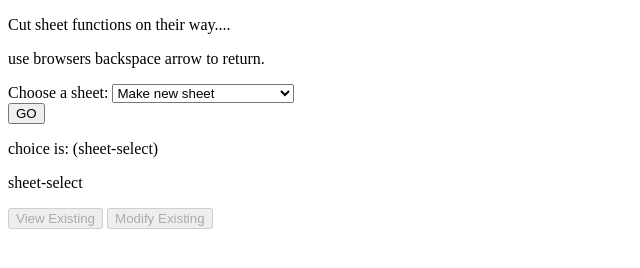
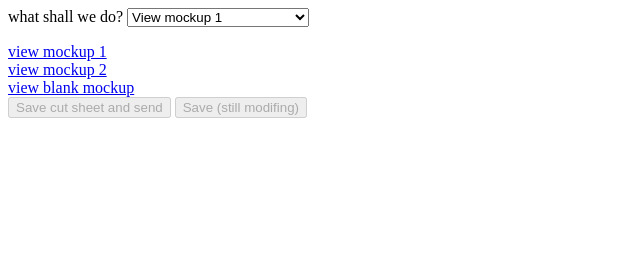
Before and after one commit to WilliamTreat/cut_sheet_builder, a plain HTML site: page cutsheetview.html in a window 1280 px wide. Shown: the whole page, without its empty margins (0-640 px from the left). Drawn offline with Linux system fonts and the light colour scheme.

Commit message:
hard code cut sheet view options

```diff
--- a/cutsheetview.html
+++ b/cutsheetview.html
@@ -10,43 +10,56 @@
 
 <body>
 
-    <p>Cut sheet functions on their way....</p>
-    <p>use browsers backspace arrow to return.</p>
+    <form>
 
-    <form action="viewchoice.html" method="GET">
+        <label for="sheet-select">what shall we do?</label>
 
-        <label for="sheet-select">Choose a sheet:</label>
-
-            <select id="sheet-select" name="choice">
-                <option value="make">Make new sheet</option>
-                <option value="view">View existing sheet</option>
-                <option value="copy">Copy existing sheet to new</option>
-                <option value="modify">Modify existing sheet</option>
+            <select id="sheet-select" onchange="show_selection()" name="choice">
+                <option disabled value="make">Make new sheet</option>
+                <option disabled value="view">View existing sheet</option>
+                <option disabled value="copy">Copy existing sheet to new</option>
+                <option disabled value="modify">Modify existing sheet</option>
                 <option value="m1">View mockup 1</option>
                 <option value="m2">View mockup 2</option>
                 <option value="mb">View mockup blank</option>
             </select>
 
+            <p></p>
+
+            <p id="selection"></p>
+
+            <script>
+                function show_selection() {
+                    var x = document.getElementById("sheet-select").value;
+                    document.getElementById("selection").innerHTML = "Choice was " + x; }
+            </script>
+
+            <!-- will use JS, if-then, later to select -->
+
             <div>
-                <button>GO</button>
+                <a href="m1.html"
+                    <button name="m1" type="button">view mockup 1</button>
+                </a>
+
+                <div></div>
+
+                <a href="m2.html"
+                    <button name="m2" type="button">view mockup 2</button>
+                </a>
+
+                <div></div>
+
+                <a href="mb.html"
+                    <button name="mb" type="button">view blank mockup</button>
+                </a>
             </div>
-<script>
-    document.querySelector('#choice').value
-    console.log('#choice')
-</script>
-           <p>
-               choice is: (sheet-select)
-           </p>
 
         </label>
 
-
-        <p>sheet-select</p>
-
     </form>
 
-    <button disabled name="view_existing_button"    type="button">View Existing</button>
-    <button disabled name="modify_existing_button" type="button">Modify Existing</button>
+    <button disabled name="save_and_send" type="button">Save cut sheet and send</button>
+    <button disabled name="save only" type="button">Save (still modifing)</button>
 
 </body>
 
```
